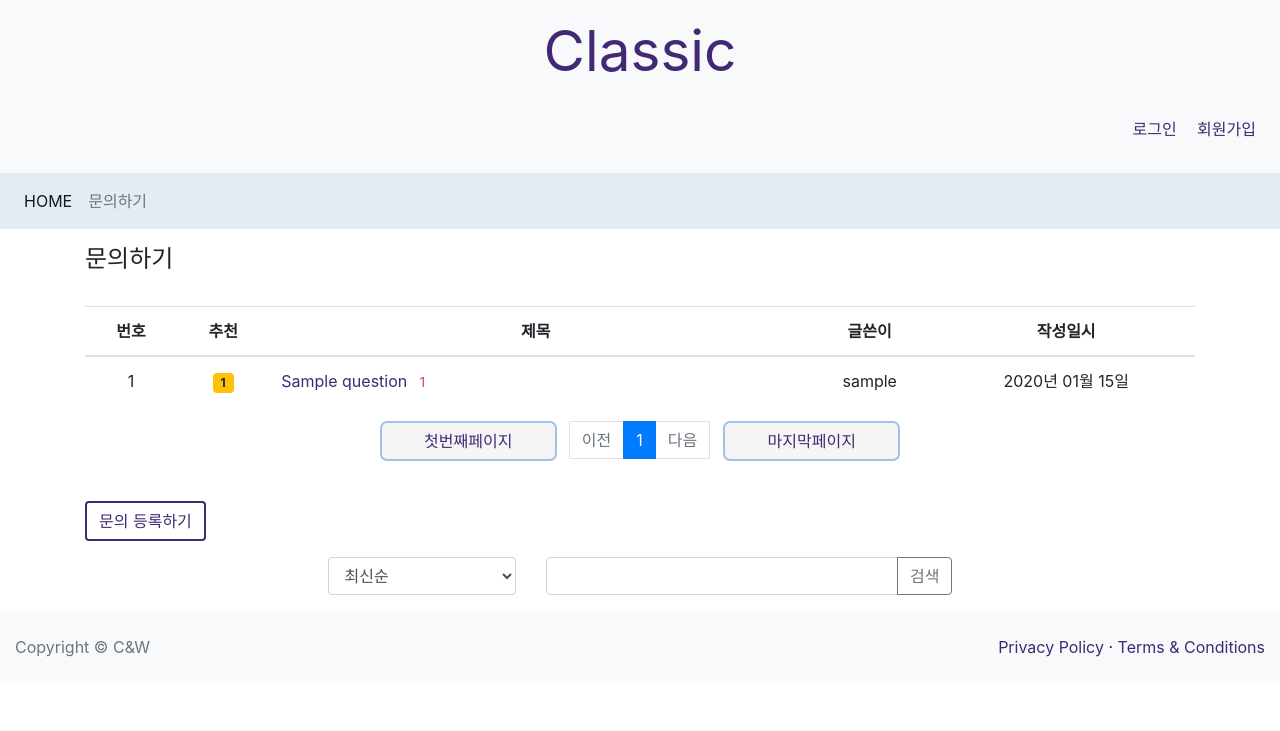
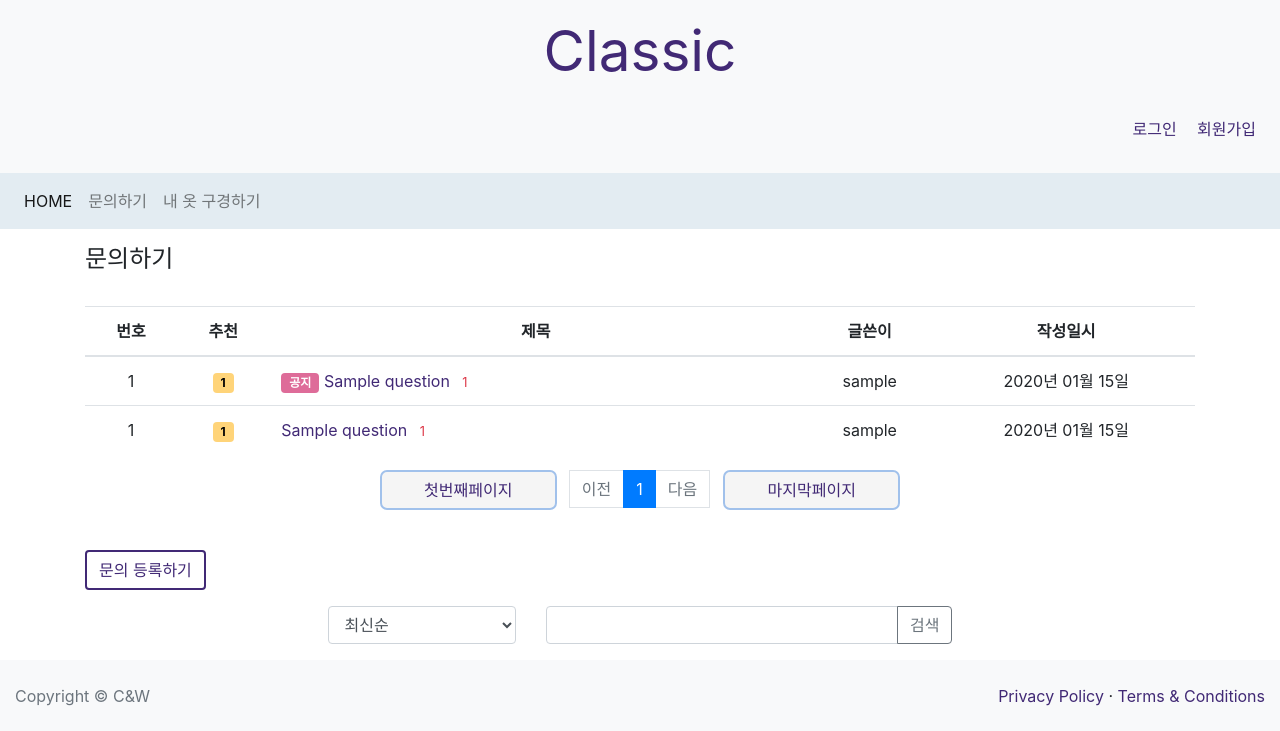
Before and after one commit to MinSeo-Ming/Classic_2021, a Django app: page /board/ in a window 1280 px wide. Shown: the top 731 px of the page. Run offline with Django 3.2, Linux system fonts and the light colour scheme; tables that the repository leaves empty hold one stand-in row (values such as "Sample post"); some libraries are stand-ins or nearby versions.

Commit message:
board and style modified

```diff
--- a/classic/board/forms.py
+++ b/classic/board/forms.py
@@ -4,11 +4,12 @@ from board.models import Question, Answer, Comment
 class QuestionForm(forms.ModelForm):
     class Meta:
         model = Question # 사용할 모델
-        fields = ['subject', 'content'] # QuestionForm에서 사용할 Question 모델의 속성
+        fields = ['subject', 'content', 'top_fixed'] # QuestionForm에서 사용할 Question 모델의 속성
         # Question 모델과 연결된 폼으로, 속성으로 Question 모델의 subject, content를 사용합니다.
         labels = {
             'subject' : '제목 ',
             'content' : '내용 ',
+            'top_fixed' : '상단고정 ',  # 공지사항 상단고정하기 추가
         }
 
 class AnswerForm(forms.ModelForm):
--- a/classic/board/models.py
+++ b/classic/board/models.py
@@ -10,6 +10,7 @@ class Question(models.Model):
     create_date = models.DateTimeField()
     modify_date = models.DateTimeField(null=True, blank=True)
     voter = models.ManyToManyField(User, related_name='voter_question')  # 추천하기 기능
+    top_fixed = models.BooleanField(verbose_name='상단고정', default=False) # 공지사항 상단 고정하기
 
     def __str__(self) :
         return self.subject
--- a/classic/board/views/base_views.py
+++ b/classic/board/views/base_views.py
@@ -34,7 +34,10 @@ def index(request):
     paginator = Paginator(question_list, 10)  # 페이지당 10개씩 보여주기
     page_obj = paginator.get_page(page)
 
-    context = {'question_list': page_obj, 'page':page, 'kw':kw, 'so':so}
+    # 공지사항 상단 고정하기
+    question_fixed = Question.objects.filter(top_fixed=True).order_by('-create_date')
+
+    context = {'question_list': page_obj, 'page':page, 'kw':kw, 'so':so, 'question_fixed':question_fixed}
     return render(request, 'board/question_list.html', context)
 
 
--- a/classic/clothes/views.py
+++ b/classic/clothes/views.py
@@ -8,6 +8,7 @@ from django.urls import reverse
 import copy
 from databaseCreations.database_create import createDB
 # createDB()
+# 주석처리 안하면 실행할때 마다 :)
 # runserver한번 한다음엔 바로 주석처리 하기 ㅋㅋㅋㅋㅋㅋ
 
 # Create your views here.
--- a/classic/static/style.css
+++ b/classic/static/style.css
@@ -123,3 +123,13 @@ text-align: center;
   background-color: #de6c99;
   border-color: #de6c99;
 }
+.badge-danger {
+  color: white;
+  background-color: #de6c99;
+  border-color: #de6c99;
+}
+.badge-warning {
+  color: black;
+  background-color: #ffd479;
+  border-color: #ffd479;
+}
--- a/classic/templates/base.html
+++ b/classic/templates/base.html
@@ -3,7 +3,6 @@
 <html lang="ko">
 <head>
     <meta charset="UTF-8">
-
     <meta name="viewport" content="width=device-width, initial-scale=1, shrink-to-fit=no">
     <link rel="stylesheet" href="{% static 'bootstrap.min.css' %}"/>
     <link rel="stylesheet" href="{% static 'style.css' %}">
@@ -18,10 +17,7 @@
 <body>
     <!-- 네비게이션바 -->
     {% include  "navbar.html" %}
-
     {%  block content %}
-
-
     {% endblock %}
     <!-- 기본 템플릿 안에 삽입될 내용 End -->
     <!-- jQuery JS -->
--- a/classic/templates/board/question_list.html
+++ b/classic/templates/board/question_list.html
@@ -2,7 +2,7 @@
 {% load board_filter %}
 {% block content %}
 <div class="container my-3">
-    <table class="table">
+    <table class="table table-hover">
         <h4>문의하기</h4></br>
         <thead>
         <!-- 카테고리 항목이 누락되면 정렬이 매우 깨질 수 있음 -->
@@ -13,6 +13,33 @@
             <th>글쓴이</th>
             <th>작성일시</th>
         </tr>
+        <!-- 공지사항 상단고정 : 아래 본래 리스트 형식대로 조건문이랑 span 같이 걸어줘야 라인이 딱 맞음 -->
+        <!-- 상단고정 게시글이 검색에서 나오지 않게 해보려고 조건문을 걸었는데, 기존에 정렬을 최신순, 추천순, 인기순으로 정해버려서 후순위가 되는것으로 보임 -->
+        {% if q %}
+        {% else %}
+        {% if question_fixed %}
+        {% for question in question_fixed %}
+        <tr class="text-center" onclick="location.href='/board/{{ question.id }}/'">
+            <td>{{ question_list.paginator.count|sub:question_list.start_index|sub:forloop.counter0|add:1 }}</td>
+            <td>
+                {% if question.voter.all.count > 0 %}
+                <span class="badge badge-warning px-2 p-1">{{ question.voter.all.count }}</span>
+                {% endif %}
+            </td>
+            <td class="text-left">
+                <!-- 공지 스팬을 여기에 걸어야 하는데 -->
+                <span class="badge badge-danger px-2 p-1">공지</span>
+                <a href="{% url 'board:detail' question.id %}">{{ question.subject|truncatechars:30 }}</a>
+                {% if question.answer_set.count > 0 %}
+                <span class="text-danger small ml-2">{{ question.answer_set.count }}</span>
+                {% endif %}
+            </td>
+            <td>{{ question.author.username }}</td>
+            <td>{{ question.create_date|date:'Y년 m월 d일' }}</td>
+        </tr>
+        {% endfor %}
+        {% endif %}
+        {% endif %}
         </thead>
         <tbody>
         {% if question_list %}
@@ -24,7 +51,7 @@
             </td>
             <td>
                 {% if question.voter.all.count > 0 %}
-                <span class="badge badge-warning px-2 p-1">{{question.voter.all.count }}</span>
+                <span class="badge badge-warning px-2 p-1">{{ question.voter.all.count }}</span>
                 {% endif %}
             </td>
             <td class="text-left">
--- a/classic/templates/navbar.html
+++ b/classic/templates/navbar.html
@@ -1,4 +1,3 @@
-
 <!-- 네비게이션바 -->
 <nav class="navbar navbar-expand-xl navbar-light bg-light justify-content-center">
     <span class="classic" href="#">Classic</span>
@@ -38,6 +37,9 @@
           <li class="nav-item">
               <a class="nav-link" href="{% url 'board:index' %}">문의하기</a>
           </li>
+          <li class="nav-item">
+            <a class="nav-link" href="#">내 옷 구경하기</a>
+        </li>
       </ul>
   </div>
 </nav>
```
Also changed, not shown: classic/templates/board/question_form.html (+6 -2 lines), classic/templates/common/login.html (+10 -6 lines), classic/templates/common/signup.html (+20 -4 lines), README.md, classic/board/migrations/0002_auto_20210805_1519.py (added), classic/board/migrations/0003_question_top_fixed.py (added), classic/clothes/migrations/0002_auto_20210805_1519.py (added).
